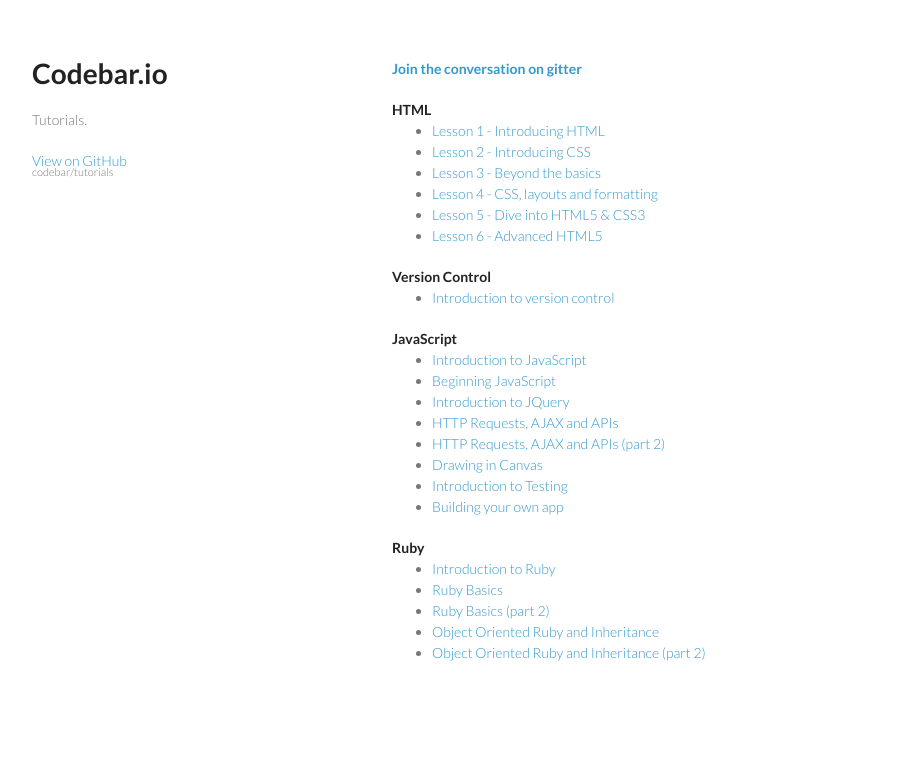
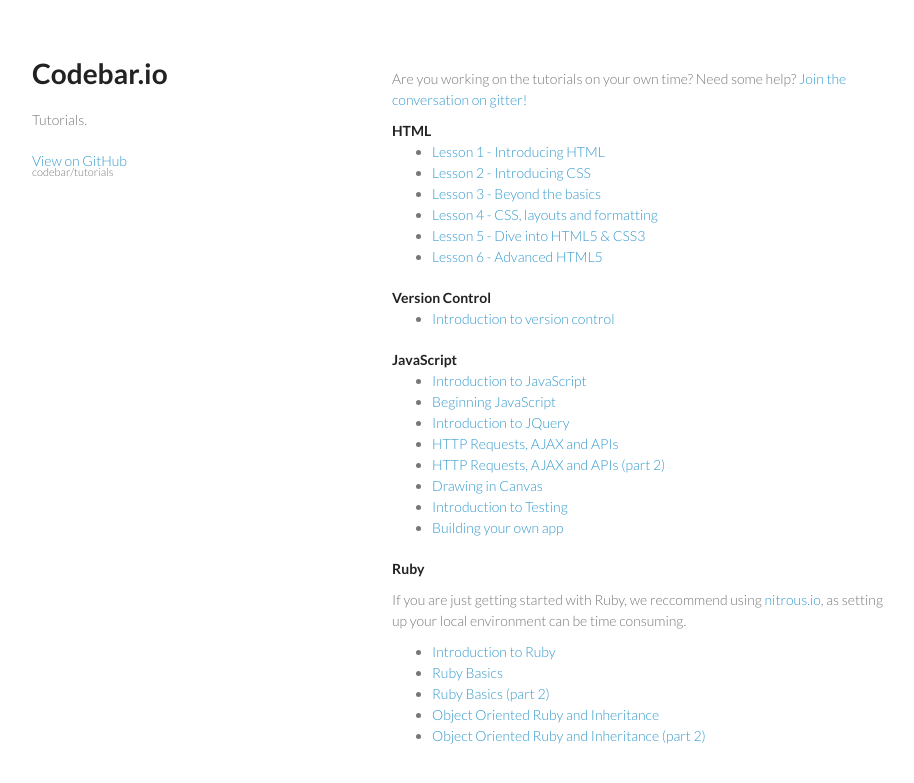
Before and after one commit to codebar/tutorials, a Jekyll site: the page index.html, which Jekyll copies as it is, in a window 1280 px wide. Shown: the top 783 px of the page, without its empty margins (178-1092 px from the left). Built offline with Jekyll 4.4.1, drawn with Linux system fonts in a browser that asks for light colours; Markdown is read by kramdown in place of the engine named in the settings.

Commit message:
link to nitrous, update gitter link text

```diff
--- a/index.html
+++ b/index.html
@@ -6,6 +6,7 @@
     <title>Codebar.io - Tutorials by codebar</title>
 
     <link rel="stylesheet" href="stylesheets/styles.css">
+    <link rel="stylesheet" href="stylesheets/custom.css">
     <link rel="stylesheet" href="stylesheets/pygment_trac.css">
     <meta name="viewport" content="width=device-width, initial-scale=1, user-scalable=no">
     <!--[if lt IE 9]>
@@ -21,7 +22,7 @@
         <p class="view"><a href="https://github.com/codebar/tutorials">View on GitHub <small>codebar/tutorials</small></a></p>
       </header>
       <section>
-      <p><a href="https://gitter.im/codebar/tutorials"><b>Join the conversation on gitter</b></a></p>
+        <p class="lead">Are you working on the tutorials on your own time? Need some help? <a href="https://gitter.im/codebar/tutorials">Join the conversation on gitter!</a></p>
 
           <strong>HTML</strong>
           <ul>
@@ -51,6 +52,9 @@
           </ul>
 
           <strong>Ruby</strong>
+
+          <p class="lead">If you are just getting started with Ruby, we reccommend using <a href="http://nitrous.io">nitrous.io</a>, as setting up your local environment can be time consuming.</p>
+
           <ul>
             <li><a href="ruby/lesson1/tutorial.html">Introduction to Ruby</a></li>
             <li><a href="ruby/lesson2/tutorial.html">Ruby Basics</a></li>
--- /dev/null
+++ b/stylesheets/custom.css
@@ -0,0 +1,3 @@
+.lead {
+  margin: 10px 0;
+}
```
